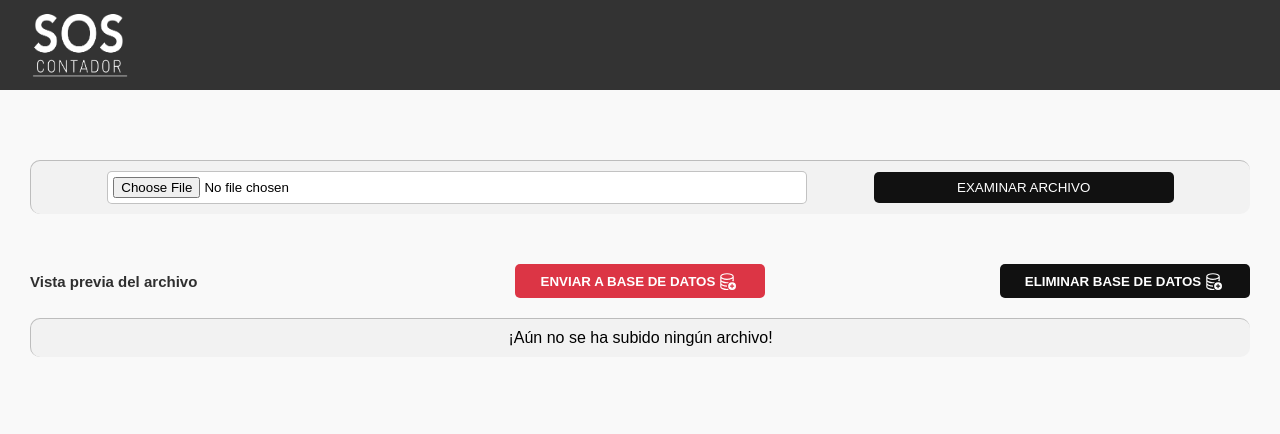
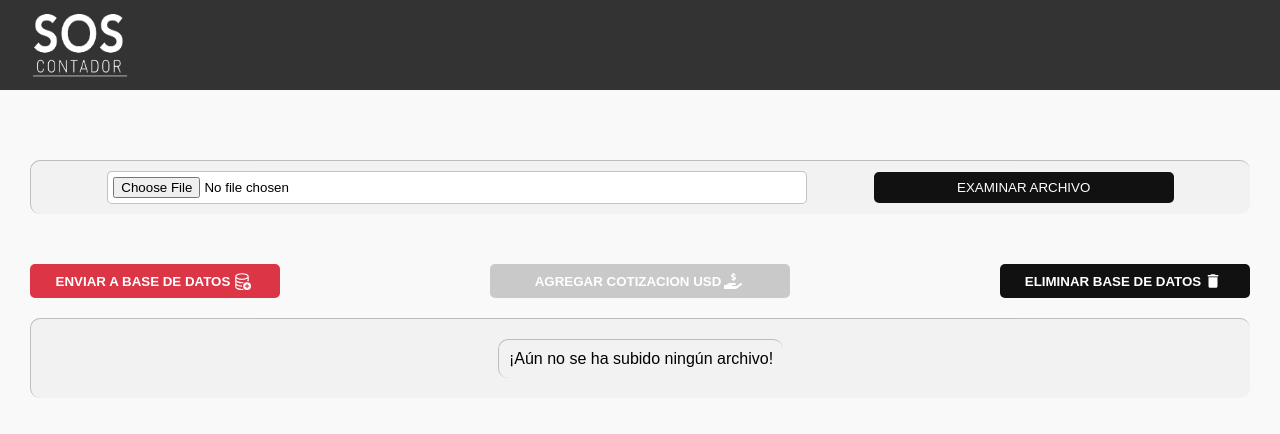
Before and after one commit to LucasRomanGervasi/App-Excel, a React (Create React App) app in the folder client/: page / in a window 1280 px wide. Shown: the top 434 px of the page. Built offline with nearby package versions, Linux system fonts and the light colour scheme.

Commit message:
boton Cotizacion

```diff
--- a/client/src/App.js
+++ b/client/src/App.js
@@ -2,10 +2,15 @@ import { useEffect, useRef, useState } from "react";
 import * as XLSX from "xlsx";
 import logo from "./images/SOSCONTADOR.PNG";
 import { BsDatabaseAdd } from "react-icons/bs";
+import {FaHandHoldingUsd } from "react-icons/fa";
+import { FaRegCircleXmark} from "react-icons/fa6";
+import {AiOutlineCheckCircle} from "react-icons/ai";
+import {MdDelete} from "react-icons/md";
 import { getDate } from "./utils/getDate";
 import axios from "axios";
 import { validateDate } from "./utils/validateDate";
 import ReactLoading from "react-loading";
+import View from "./components/View";
 
 function App() {
   const [excelFile, setExcelFile] = useState(null);
@@ -17,6 +22,8 @@ function App() {
   const [excelData, setExcelData] = useState(null);
   const [impoCompraVenta, setImpoCompraVenta] = useState();
   const [archivo, setArchivo] = useState({});
+  const [cotizacionUSD, setCotizacionUSD] = useState()
+  const [excelDataCotizacion, setExcelDataCotizacion] = useState()
   const [loading, setLoading] = useState(false);
   //onchange event
   const handleFile = (e) => {
@@ -187,6 +194,53 @@ function App() {
       });
   };
 
+const valoresCotizacion = () => {
+  // // Inicializar un objeto para almacenar las fechas más cercanas
+  // const fechasMasCercanas = {};
+
+  // // Recorrer todas las fechas de cotizacionUSD
+  // cotizacionUSD.forEach((cotizacion, cotizacionIndex) => {
+  //   const fechaCotizacionDeseada = cotizacion["fecha"].substring(0, 10);
+  //   const montoCmabioFecha = cotizacion[]
+  //   // Inicializar la fecha más cercana para esta cotización
+  //   let fechaMasCercana = null;
+
+  //   // Recorrer el array impoCompraVenta para encontrar la fecha más cercana
+  //   impoCompraVenta.forEach((compraVenta) => {
+  //     const fechaCompraVenta = new(compraVenta["fecha"]);
+
+  //     // Verificar si la fecha es más cercana a la fecha de cotización deseada
+  //     if (!fechaMasCercana || Math.abs(fechaCompraVenta - fechaCotizacionDeseada) < Math.abs(fechaMasCercana - fechaCotizacionDeseada)) {
+  //       fechaMasCercana = fechaCompraVenta;
+  //     }
+  //   });
+
+  //   // Almacenar la fecha más cercana en el objeto de fechasMasCercanas
+  //   fechasMasCercanas[cotizacionIndex] = fechaMasCercana;
+  // });
+  // console.log("Fechas más cercanas:", fechasMasCercanas);
+  console.log("excelData:", excelData)
+  console.log("impo Compra Venta:", impoCompraVenta )
+  console.log("cotizacion:", cotizacionUSD)
+};
+
+
+  const getCotizacionUSD = () => {
+    setLoading(true);
+    axios
+    .get("https://app-excel-production.up.railway.app/cotizacion-usd")
+    .then((response) => {
+      setCotizacionUSD(response.data)
+      setLoading(false)
+      valoresCotizacion()
+    })
+    .catch((error) => {
+      console.log("eeror")
+      setLoading(false)
+    });
+  };
+
+
   useEffect(() => {
     if (excelData) {
       valores(excelData);
@@ -194,8 +248,9 @@ function App() {
     const timer = setTimeout(() => {
       setTypeSuccess(null);
     }, 2000);
-    return () => clearTimeout(timer);
+    return () => clearTimeout(timer), valores(excelData);
   }, [excelData]);
+
 
   return (
     <div className="wrapper">
@@ -238,14 +293,22 @@ function App() {
             </button>
           )}
         </form>
-        {typeError && (
+        {typeError ===  "Hay una fecha no encontrada en el archivo, intentar nuevamente con otro archivo" || typeError === null ? (
+          null
+        ) : (
           <div className="alert" role="alert">
             {typeError}
+            <div style={{margin: '0px 10px', fontSize:'19px'}}>
+            <FaRegCircleXmark/>
+            </div>
           </div>
         )}
         {typeSuccess && (
           <div className="alertSuccess" role="alert">
             {typeSuccess}
+            <div style={{margin: '0px 10px', fontSize:'19px'}}>
+            <AiOutlineCheckCircle/>
+            </div>
           </div>
         )}
         {loading === true ? (
@@ -262,8 +325,6 @@ function App() {
       </div>
 
       <div className="dataBase">
-        <h3 className="subtitle">Vista previa del archivo</h3>
-        <h3 className="subtitleReparacion">REPARACION DEL SITIO</h3>
         <button
           className={`btnDataBase ${typeError ? "btn-no" : ""}`}
           onClick={addDataBase}
@@ -274,52 +335,36 @@ function App() {
           </span>
         </button>
         <button
+          className={`btnDataBaseCotizacion ${excelData === null ? "btn-no" : ""}`}
+          onClick={getCotizacionUSD}
+        >
+          AGREGAR COTIZACION USD{" "}
+          <span className="icons">
+            <FaHandHoldingUsd />
+          </span>
+        </button>
+        <button
           className={`btnDataBaseDelete  ${typeError ? "btn-no" : ""}`}
           onClick={deleteDataBase}
         >
           ELIMINAR BASE DE DATOS{" "}
           <span className="icons">
-            <BsDatabaseAdd />
+            <MdDelete />
           </span>
         </button>
       </div>
       <div className="view">
-        {excelData ? (
-          <div className="table-res">
-            <h3 className="excelTitle">{title}</h3>
-            <table className="table">
-              <tbody className="excel">
-                {excelData.map((individualExcelData, index) =>
-                  index < 3 ? (
-                    <tr key={index}>
-                      {Object.keys(individualExcelData).map((key) => (
-                        <td className="excelTable" key={key}>
-                          {individualExcelData[key]}
-                        </td>
-                      ))}
-                    </tr>
-                  ) : (
-                    <tr className="excelTableTitleContainer" key={index}>
-                      {Object.keys(individualExcelData).map((key) =>
-                        index === 3 ? (
-                          <td className="excelTableTitle" key={key}>
-                            {individualExcelData[key]}
-                          </td>
-                        ) : (
-                          <td className="excelTableValores" key={key}>
-                            {individualExcelData[key]}
-                          </td>
-                        )
-                      )}
-                    </tr>
-                  )
-                )}
-              </tbody>
-            </table>
+          <View excelData={cotizacionUSD? excelDataCotizacion: excelData} title={title}/>
+      </div>
+      <div style={{margin:'10px 20px'}}>
+         {typeError ===
+            "Hay una fecha no encontrada en el archivo, intentar nuevamente con otro archivo" ? (
+              <div className="alert" role="alert">
+            {typeError}
           </div>
-        ) : (
-          <div>¡Aún no se ha subido ningún archivo!</div>
-        )}
+            ) :
+            null
+          }
       </div>
     </div>
   );
--- /dev/null
+++ b/client/src/components/View.jsx
@@ -0,0 +1,46 @@
+import React from "react";
+
+function View({ excelData, title }) {
+    return(
+        <div className="view">
+        {excelData ? (
+          <div className="table-res">
+            <h3 className="excelTitle">{title}</h3>
+            <table className="table">
+              <tbody className="excel">
+                {excelData.map((individualExcelData, index) =>
+                  index < 3 ? (
+                    <tr key={index}>
+                      {Object.keys(individualExcelData).map((key) => (
+                        <td className="excelTable" key={key}>
+                          {individualExcelData[key]}
+                        </td>
+                      ))}
+                    </tr>
+                  ) : (
+                    <tr className="excelTableTitleContainer" key={index}>
+                      {Object.keys(individualExcelData).map((key) =>
+                        index === 3 ? (
+                          <td className="excelTableTitle" key={key}>
+                            {individualExcelData[key]}
+                          </td>
+                        ) : (
+                          <td className="excelTableValores" key={key}>
+                            {individualExcelData[key]}
+                          </td>
+                        )
+                      )}
+                    </tr>
+                  )
+                )}
+              </tbody>
+            </table>
+          </div>
+        ) : (
+          <div>¡Aún no se ha subido ningún archivo!</div>
+        )}
+      </div>
+    )
+}
+
+export default View;
--- a/client/src/index.css
+++ b/client/src/index.css
@@ -91,7 +91,7 @@ code {
 }
 
 .alertSuccess{
-  background-color: rgba(87, 255, 57, 0.907);
+  background-color: rgba(94, 222, 71, 0.64);
   color: white;
   display: flex;
   justify-content: center;
@@ -165,6 +165,26 @@ code {
   color: white;
 }
 
+.btnDataBaseCotizacion{
+  margin: 10px 0;
+  font-family: 'DIN-Medium', sans-serif ;
+  font-weight: bold;
+  padding: 5px;
+  width: 250px;
+  color: #fff;
+  background-color: #111;
+  border: none;
+  border-radius: 5px;
+  cursor:pointer;
+  display: flex;
+  align-items: center;
+  justify-content: center;
+}
+.btnDataBaseCotizacion:hover{
+  opacity: 0.8;
+  transition: all 0.5s;
+  color: white;
+}
 
 .btnDataBaseDelete{
   margin: 10px 0;
@@ -235,7 +255,7 @@ code {
 .excelTableTitle{
   margin: 10px;
   padding: 10px;
-  font-size: 13px;
+  font-size: 12px;
   color: rgba(0, 0, 0, 0.822);
   font-weight: bold;
   border: 1px solid black;
@@ -243,7 +263,7 @@ code {
 .excelTableValores{
   margin-top: 10px;
   padding: 10px;
-  font-size: 13px;
+  font-size: 11px;
   color: rgb(38, 38, 38);
   border: solid 1px  rgb(193, 193, 193);
 }
```
